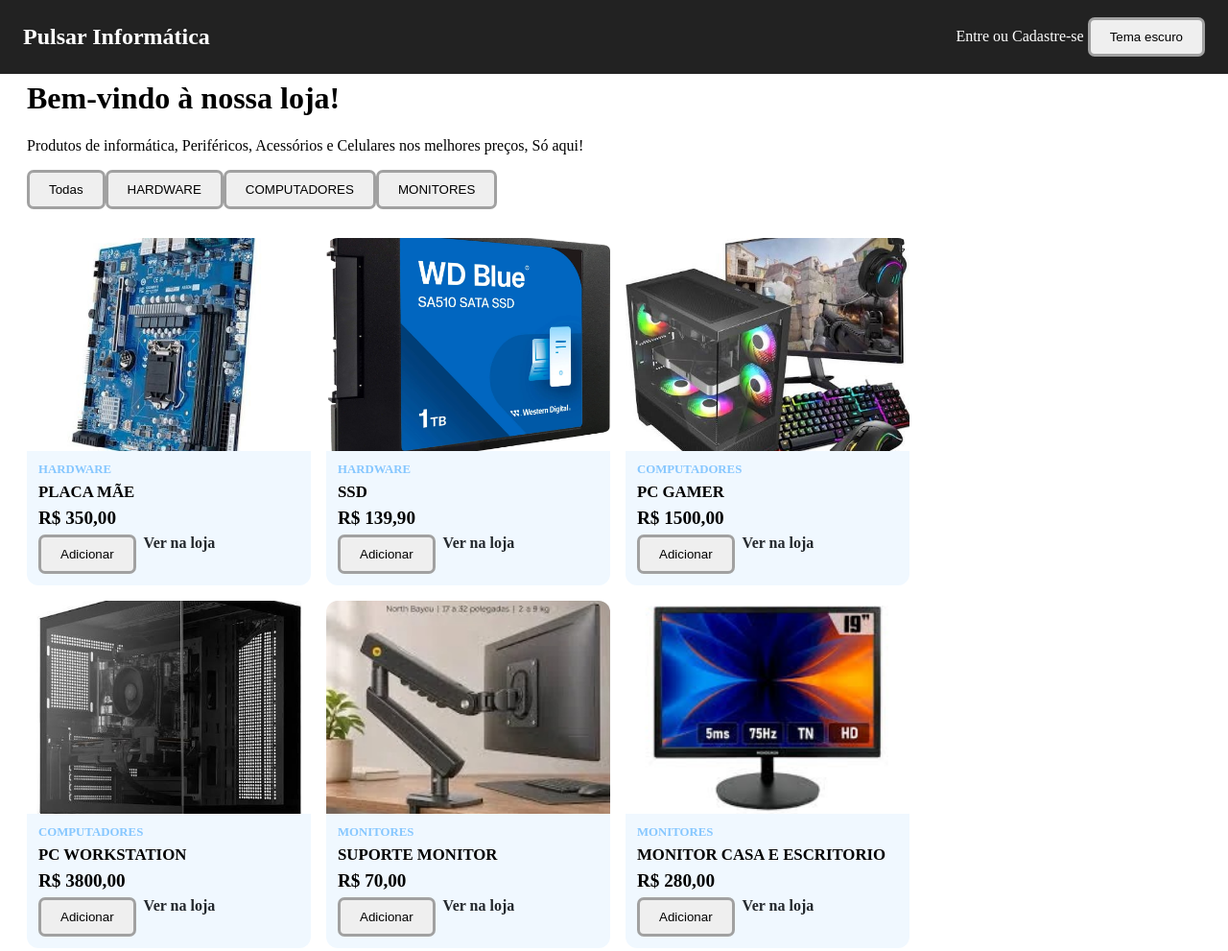
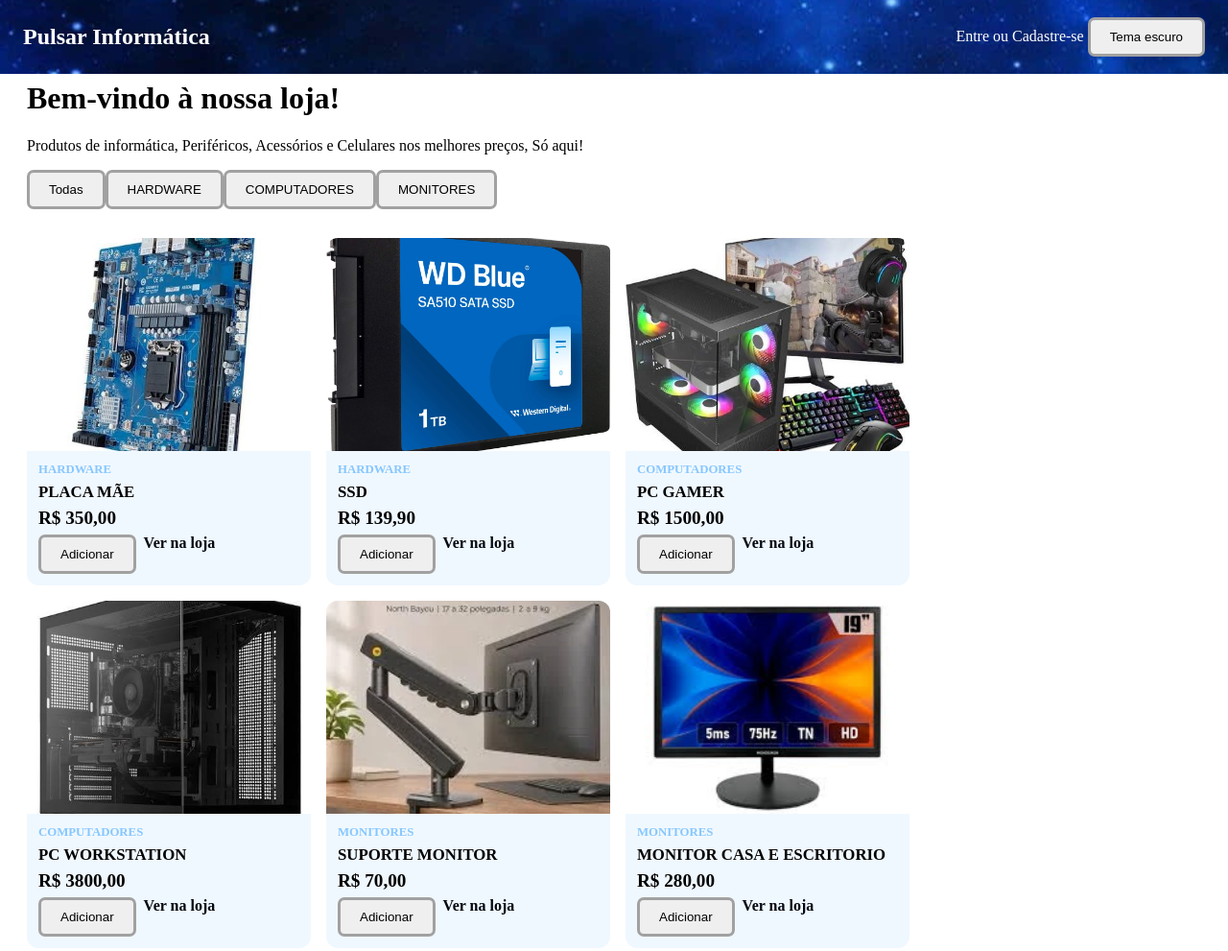
Before and after one commit to marcosoaresalves05-dotcom/Projeto-de-Loja, a plain HTML site: page index.html in a window 1280 px wide. Shown: the top 991 px of the page at 96% size. Drawn offline with Linux system fonts and the light colour scheme.

Commit message:
Mais mudanças visuais
Mudanças no tema escuro e no banner no topo.

```diff
--- a/styles.css
+++ b/styles.css
@@ -7,7 +7,7 @@ manter a consistência */
     --texto-padrao: black;
     --texto-branco: white;
     --fundo-branco: #ffff;
-    --tema-escuro: #24292e;
+    --tema-escuro: rgb(4, 8, 17);
     --borda-padrao: #a1a1a1;
     --zap: #00d756;
 }
@@ -28,7 +28,8 @@ main {
     justify-content: space-between;
     align-items: center;
     padding: 5px 24px;
-    background: var(--cinza-dark);
+    background-image: url(img/stars.jpg);
+    background-position: 0;
     width: 100%;
     color: var(--texto-branco);
     left: 0;
```
Also changed, not shown: img/stars.jpg (added).
